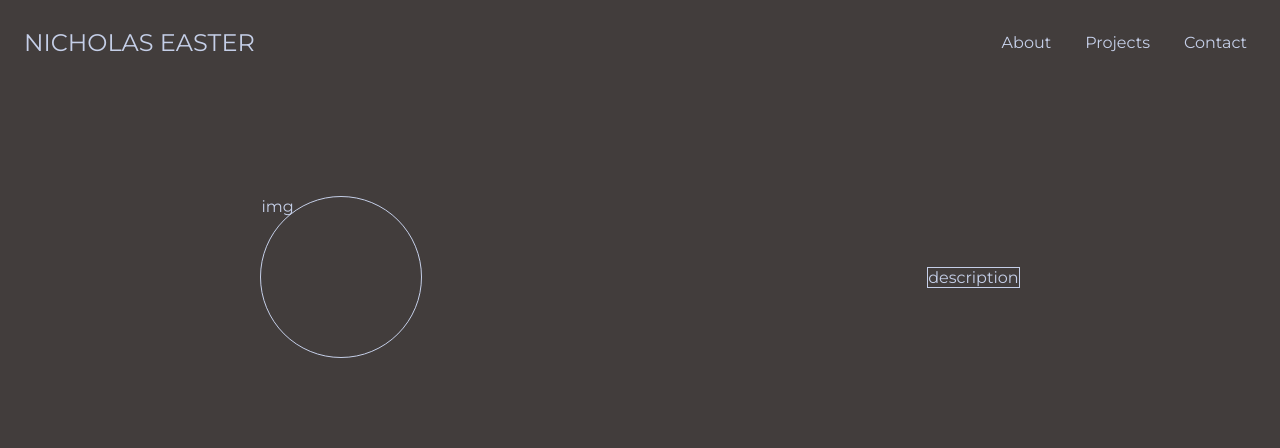
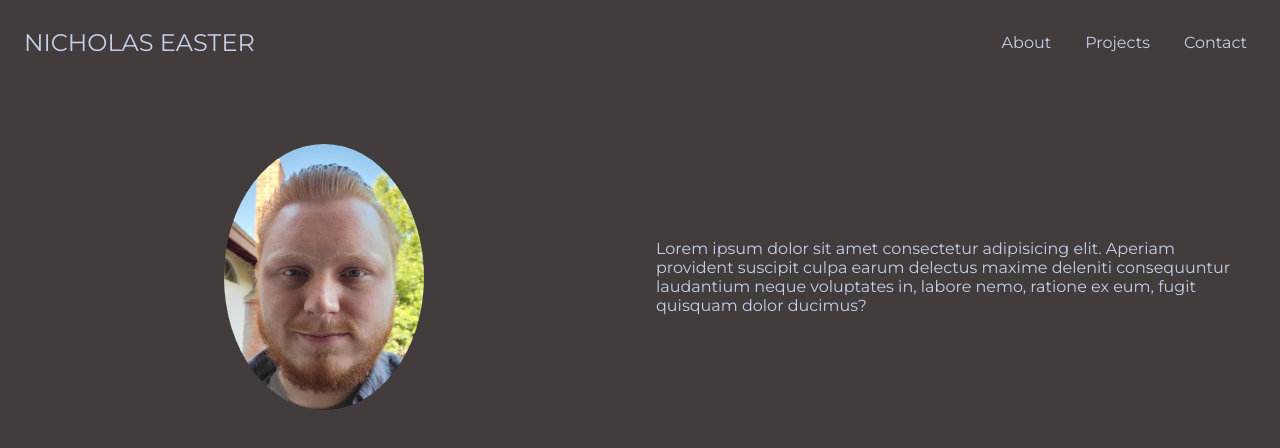
Before and after one commit to NeasterDev/personal-profile, a React (Vite) app: page / in a window 1280 px wide. Shown: the top 448 px of the page. Built offline with nearby package versions, Linux system fonts and the light colour scheme.

Commit message:
added selfie picture and lorem text for description

```diff
--- a/src/App.css
+++ b/src/App.css
@@ -167,11 +167,17 @@ nav {
 }
 
 .img-container, .about-description {
-    border: 1px solid var(--text-color)
+    /* border: 1px solid var(--text-color); */
+    flex: 6;
+    margin: 0 1rem;
 }
 
 .img-container {
-    width: 10rem;
-    height: 10rem;
-    border-radius: 50%;
+    display: flex;
+    justify-content: center;
 }
+
+#selfie {
+    border-radius:50%;
+    max-height: 33.3vh
+}
--- a/src/components/AboutMe.tsx
+++ b/src/components/AboutMe.tsx
@@ -1,4 +1,5 @@
 import React from "react";
+import selfie from "../assets/profile_pic.png";
 
 export class AboutMe extends React.Component {
     constructor(props: {}) {
@@ -6,11 +7,15 @@ export class AboutMe extends React.Component {
         this.state = {};
     }
 
+    filler = "Lorem ipsum dolor sit amet consectetur adipisicing elit. Aperiam provident suscipit culpa earum delectus maxime deleniti consequuntur laudantium neque voluptates in, labore nemo, ratione ex eum, fugit quisquam dolor ducimus?";
+
     render() {
         return (
             <section className="about-me-container">
-                <div className="img-container">img</div>
-                <div className="about-description">description</div>
+                <div className="img-container">
+                    <img id="selfie" src={selfie} />
+                </div>
+                <div className="about-description">{this.filler}</div>
             </section>
         )
     }
```
Also changed, not shown: src/assets/nicholas-easter-logo.png (deleted), src/assets/profile_pic.png (added).
